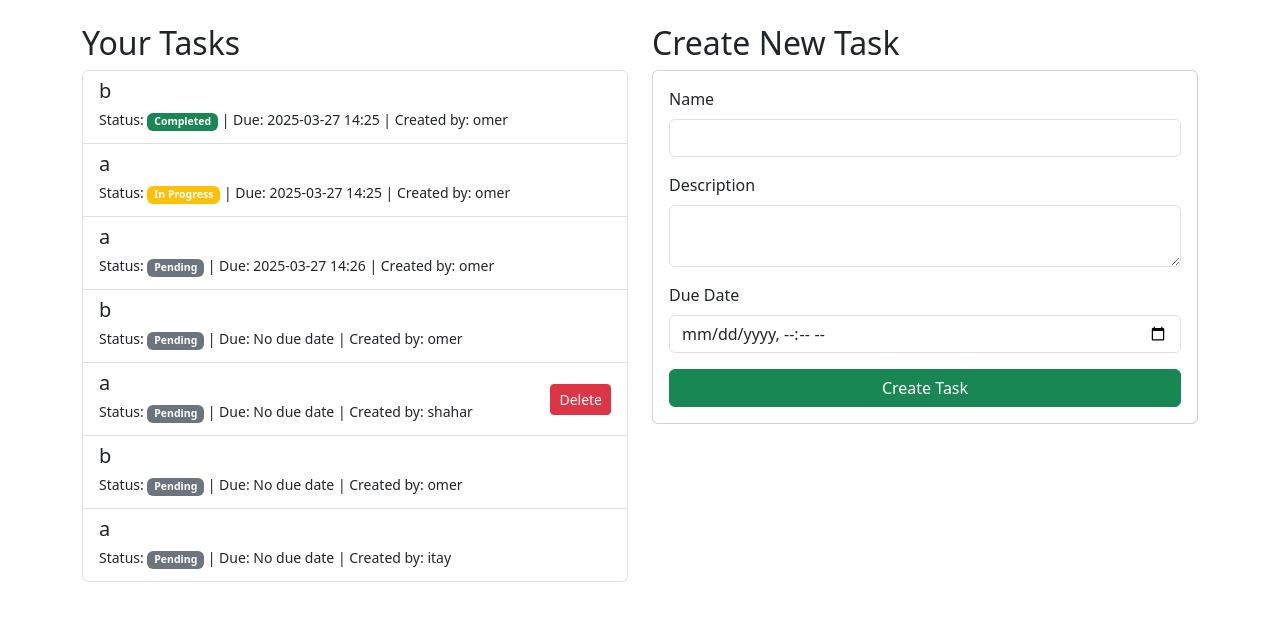
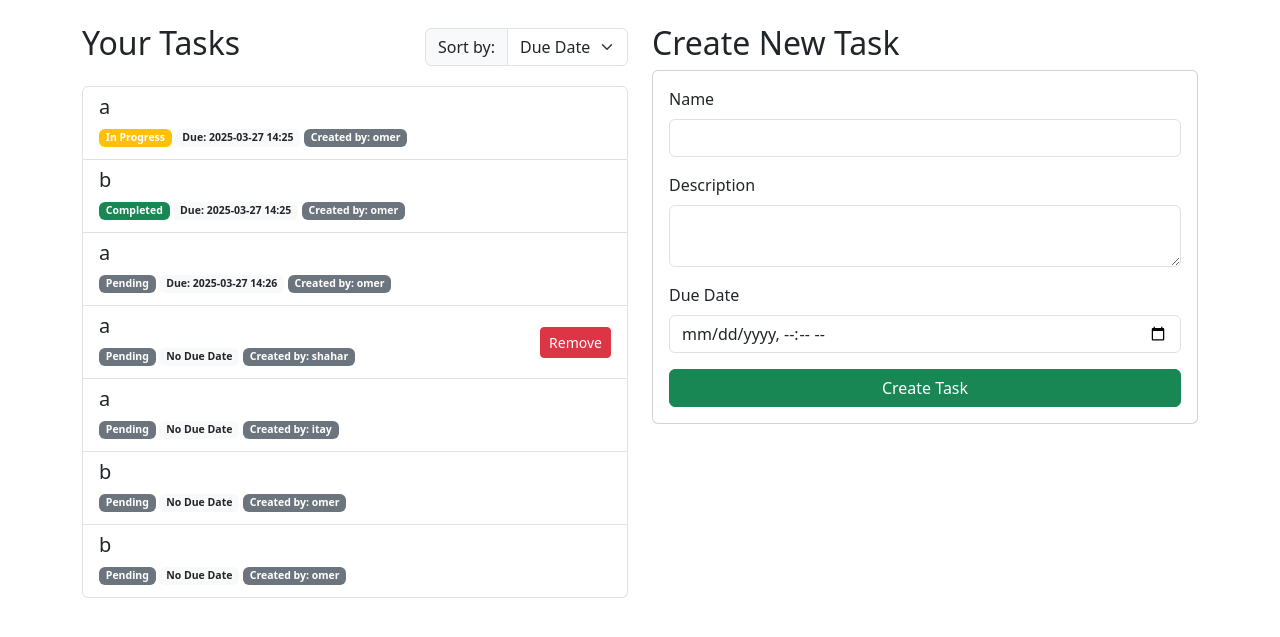
Before and after one commit to omerlivne/ToDo, a Flask app: page /groups/11 in a window 1280 px wide. Shown: the part 56-693 px from the top of the page. Run offline with Flask 3, Linux system fonts and the light colour scheme; a user stored in the database is signed in.

Commit message:
add stuf

```diff
--- a/todo/routes.py
+++ b/todo/routes.py
@@ -4,7 +4,7 @@ from flask_login import login_user, logout_user, login_required, current_user
 from todo.forms import LoginForm, RegistrationForm, GroupForm, TaskForm, GroupEditForm, ProfileEditForm, TaskEditForm
 from todo.models import User, Task, Group, UserGroup, bcrypt
 from todo import app, db
-
+from sqlalchemy import func, case, asc, desc
 
 @app.route('/')
 @login_required
@@ -236,6 +236,7 @@ def manage_group(group_id):
 
     return render_template('manage_group.html', form=form, group=group, members=members)
 
+
 @app.route('/groups/<int:group_id>', methods=['GET', 'POST'])
 @login_required
 def tasks(group_id):
@@ -259,14 +260,54 @@ def tasks(group_id):
         db.session.add(task)
         db.session.commit()
         flash('Task created successfully!', 'success')
-        return redirect(f"{url_for('groups')}/{group_id}")
+        return redirect(url_for('tasks', group_id=group_id))
+
+    # Sorting logic
+    sort = request.args.get('sort', 'due_date')
+    tasks_query = Task.query.filter_by(group_id=group_id)
+
+    if sort == 'name':
+        tasks_query = tasks_query.order_by(
+            func.lower(Task.name).asc()
+        )
+
+    elif sort == 'due_date':
+        if db.engine.name == 'postgresql':
+            tasks_query = tasks_query.order_by(
+                asc(Task.due_date).nulls_last(),
+                func.lower(Task.name).asc()  # Secondary sort
+        )
+        else:
+            tasks_query = tasks_query.order_by(
+                case((Task.due_date.is_(None), 1), else_=0).asc(),
+                Task.due_date.asc(),
+                func.lower(Task.name).asc()  # Secondary sort
+        )
+    elif sort == 'status':
+        status_order = case(
+            (Task.status == 'Pending', 0),
+            (Task.status == 'In Progress', 1),
+            (Task.status == 'Completed', 2),
+            else_=3
+    )
+
+        tasks_query = tasks_query.order_by(
+            status_order.asc(),
+            func.lower(Task.name).asc()  # Secondary sort
+    )
+    elif sort == 'creator':
+        tasks_query = tasks_query.order_by(
+            func.lower(Task.author).asc(),
+            func.lower(Task.name).asc()  # Secondary sort
+    )
+
+    tasks = tasks_query.all()
 
     return render_template('tasks.html',
-                           form=form,
-                           tasks=Task.query.filter_by(group_id=group_id).all(),
-                           group=group
-                           )  # Add this line
-
+                         form=form,
+                         tasks=tasks,
+                         group=group,
+                         sort=sort)
 
 @app.route('/tasks/<int:task_id>/edit', methods=['GET', 'POST'])
 @login_required
--- a/todo/templates/edit_task.html
+++ b/todo/templates/edit_task.html
@@ -5,7 +5,7 @@
 
 {% block content %}
     <div class="row">
-        <div class="col-md-6 offset-md-3">
+        <div class="col-md-8 offset-md-2">
             <h2 class="text-center">{{ task.name }}</h2>
             <form method="POST" action="">
                 {{ form.hidden_tag() }}
--- a/todo/templates/tasks.html
+++ b/todo/templates/tasks.html
@@ -6,7 +6,29 @@
 {% block content %}
     <div class="row">
         <div class="col-md-6">
-            <h2>Your Tasks</h2>
+            <div class="d-flex justify-content-between align-items-center mb-3">
+                <h2>Your Tasks</h2>
+                <form method="GET" class="ms-3">
+                    <div class="input-group">
+                        <label class="input-group-text" for="sort">Sort by:</label>
+                        <select class="form-select" id="sort" name="sort" onchange="this.form.submit()">
+                            <option value="due_date" {% if sort == 'due_date' %}selected{% endif %}>
+                                Due Date
+                            </option>
+                            <option value="name" {% if sort == 'name' %}selected{% endif %}>
+                                Name
+                            </option>
+                            <option value="status" {% if sort == 'status' %}selected{% endif %}>
+                                Status
+                            </option>
+                            <option value="creator" {% if sort == 'creator' %}selected{% endif %}>
+                                Creator
+                            </option>
+                        </select>
+                    </div>
+                </form>
+            </div>
+
             <div class="list-group">
                 {% for task in tasks %}
                     <a href="{{ url_for('edit_task', task_id=task.id) }}" class="list-group-item list-group-item-action">
@@ -15,18 +37,28 @@
                                 <h5 class="mb-1">{{ task.name }}</h5>
                                 <p class="mb-1 text-muted">{{ task.description }}</p>
                                 <small>
-                                    Status: <span class="badge bg-{% if task.status == 'Completed' %}success{% elif task.status == 'In Progress' %}warning{% else %}secondary{% endif %}">
+                                    <span class="badge bg-{% if task.status == 'Completed' %}success{% elif task.status == 'In Progress' %}warning{% else %}secondary{% endif %}">
                                         {{ task.status }}
                                     </span>
-                                    | Due: {{ task.due_date.strftime('%Y-%m-%d %H:%M') if task.due_date else 'No due date' }}
-                                    | Created by: {{ task.author }}
+                                    {% if task.due_date %}
+                                        <span class="badge bg-light text-dark">
+                                            Due: {{ task.due_date.strftime('%Y-%m-%d %H:%M') }}
+                                        </span>
+                                    {% else %}
+                                        <span class="badge bg-light text-dark">
+                                            No Due Date
+                                        </span>
+                                    {% endif %}
+                                    <span class="badge bg-secondary">
+                                        Created by: {{ task.author }}
+                                    </span>
                                 </small>
                             </div>
                             {% if current_user.username == task.author or current_user.username == group.owner or group.is_admin(current_user.username) %}
                                 <form method="POST" action="{{ url_for('delete_task', task_id=task.id) }}" class="align-self-center" onclick="event.stopPropagation()">
                                     <button type="submit" class="btn btn-danger btn-sm"
                                             onclick="return confirm('Are you sure you want to delete this task?')">
-                                        Delete
+                                        Remove
                                     </button>
                                 </form>
                             {% endif %}
```
Also changed, not shown: todo/templates/add_member.html (deleted, +0 -21 lines), todo/templates/edit_group.html (deleted, +0 -61 lines), data.db.
